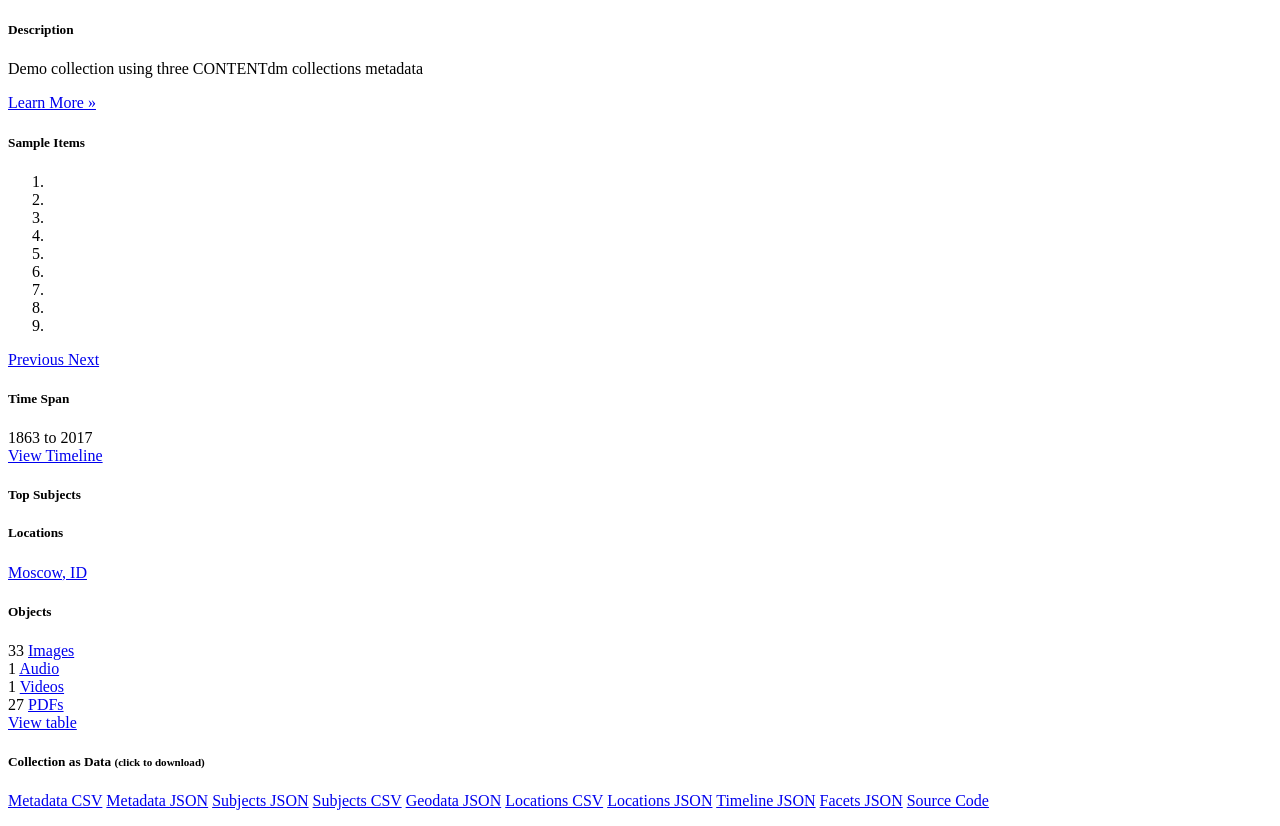
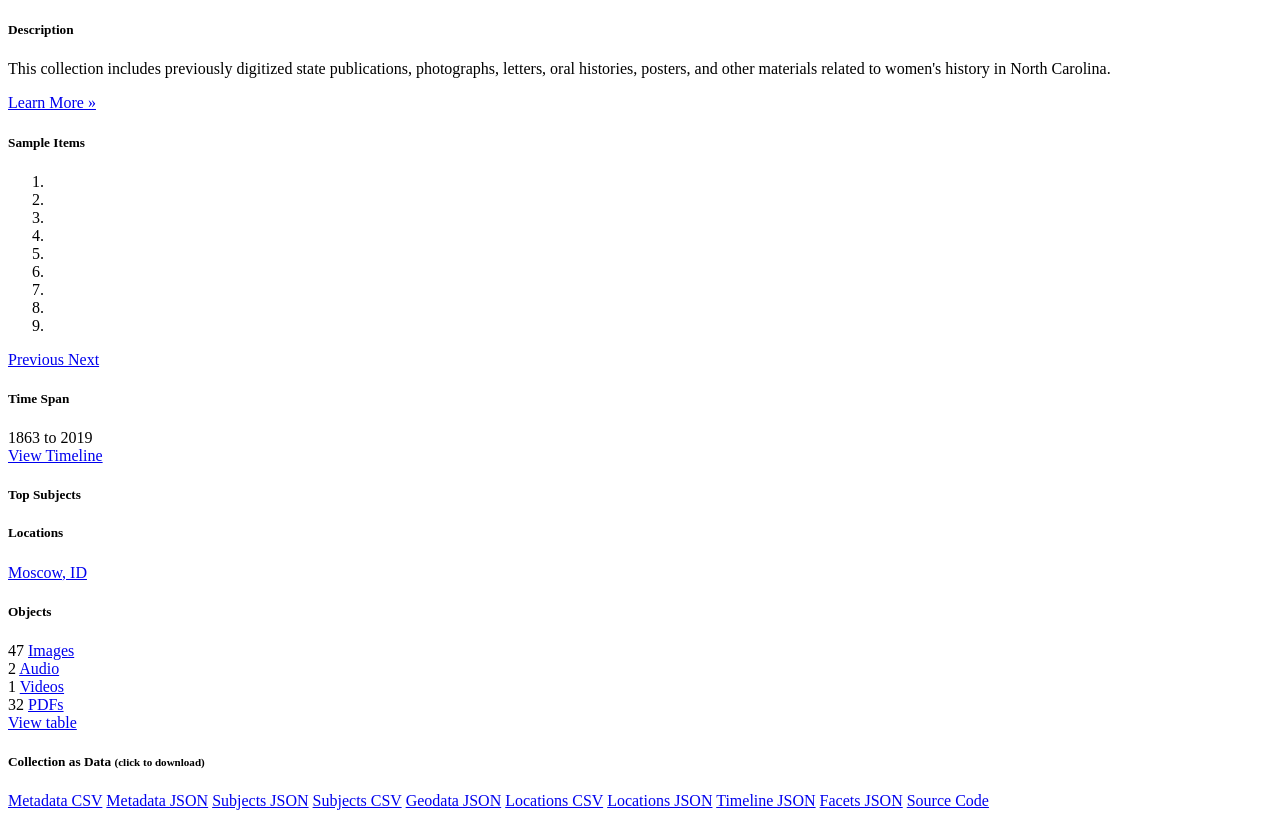
Before and after one commit to NCDigitalCollections/sctw, a Jekyll site: the page built from index.md, in a window 1280 px wide. Shown: the part 326-1152 px from the top of the page. Built offline with Jekyll 4.4.1, drawn with Linux system fonts in a browser that asks for light colours; grey boxes are pictures that could not be loaded.

Commit message:
Update _config.yml to point to new metadata

```diff
--- a/_config.yml
+++ b/_config.yml
@@ -18,14 +18,14 @@ source-code: https://github.com/CollectionBuilder
 # SITE SETTINGS
 #
 # title of site appears in banner
-title: Collection Builder CDM Skin
+title: She Changed The World
 # tagline, a short phrase that will appear throughout the site in the top banner
-tagline: Digital Collection Magic with Static Web Technologies
+tagline: North Carolina Women Breaking Barriers
 # description appears in meta tags and other locations
 # this description might appear in search result lists, keep around 160 characters max
-description: "Demo collection using three CONTENTdm collections metadata"
+description: "This collection includes previously digitized state publications, photographs, letters, oral histories, posters, and other materials related to women's history in North Carolina."
 # creator of the digital collection, to appear in meta tags; we typically use our GitHub usernames but feel free to just use your name
-author: CollectionBuilder
+author: State Library of North Carolina GHL
 # Organization branding
 organization-name: "State Library of North Carolina, State Archives of North Carolina"
 organization-link: https://digital.ncdcr.gov
@@ -37,16 +37,16 @@ organization-logo-nav: https://digital.ncdcr.gov/customizations/global/images/NC
 # COLLECTION SETTINGS
 #
 # choose metadata: this is the name of the csv file in your _data directory that describes the objects in your collection
-metadata: cb_metadata_sctwnc
+metadata: sctw-repository
 # contentdm collection name, matches collection ID used by CDM
-cdm-collection-id: p16062coll6
+#cdm-collection-id: p16062coll6
 # CONTENTdm server url
-cdm-url: https://digital.ncdcr.gov
+#cdm-url: https://digital.ncdcr.gov
 # page generation settings
 # "data" value must be the name of the metadata file (other values should be not be changed)
 page_gen:
-  - data: 'cb_metadata_sctwnc'
-    template: 'items'
+  - data: 'sctw-repository'
+    template: 'item'
     name: 'objectid'
     dir: 'items'
     extension: 'html'
```
